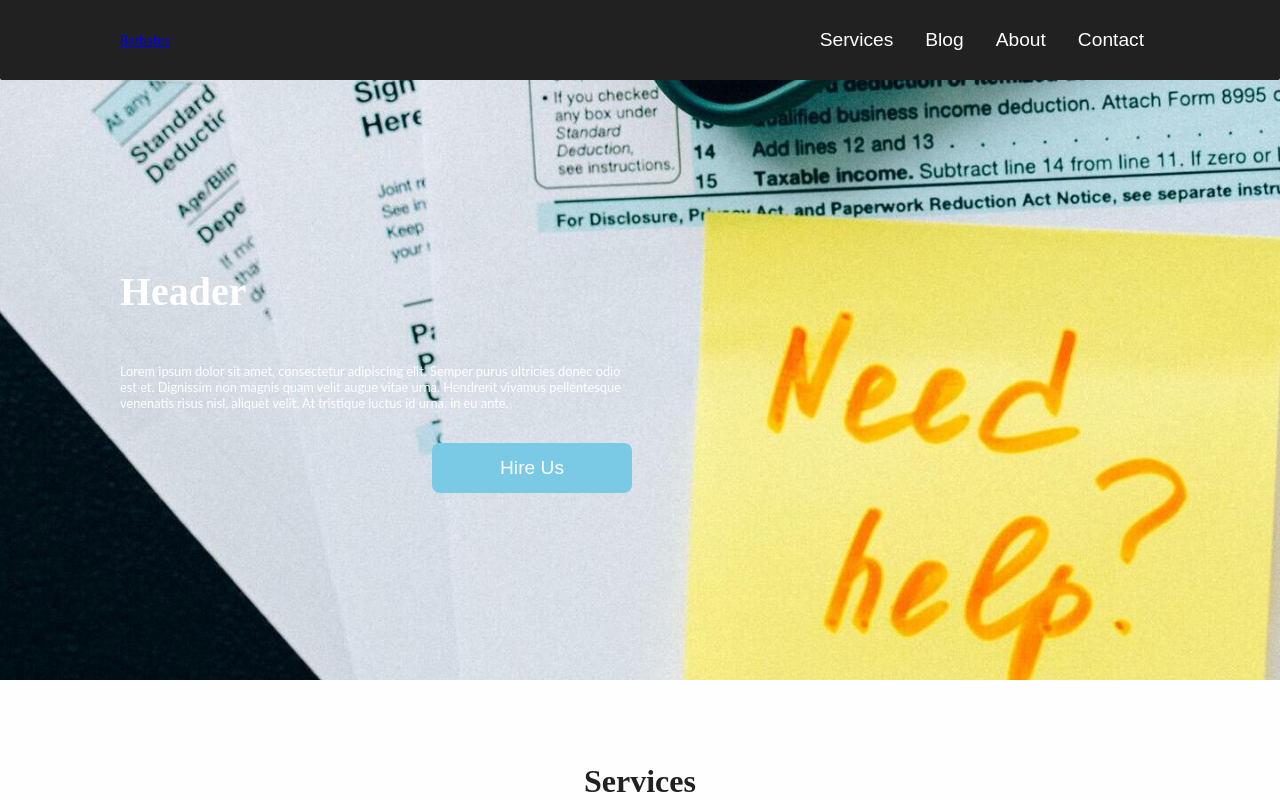
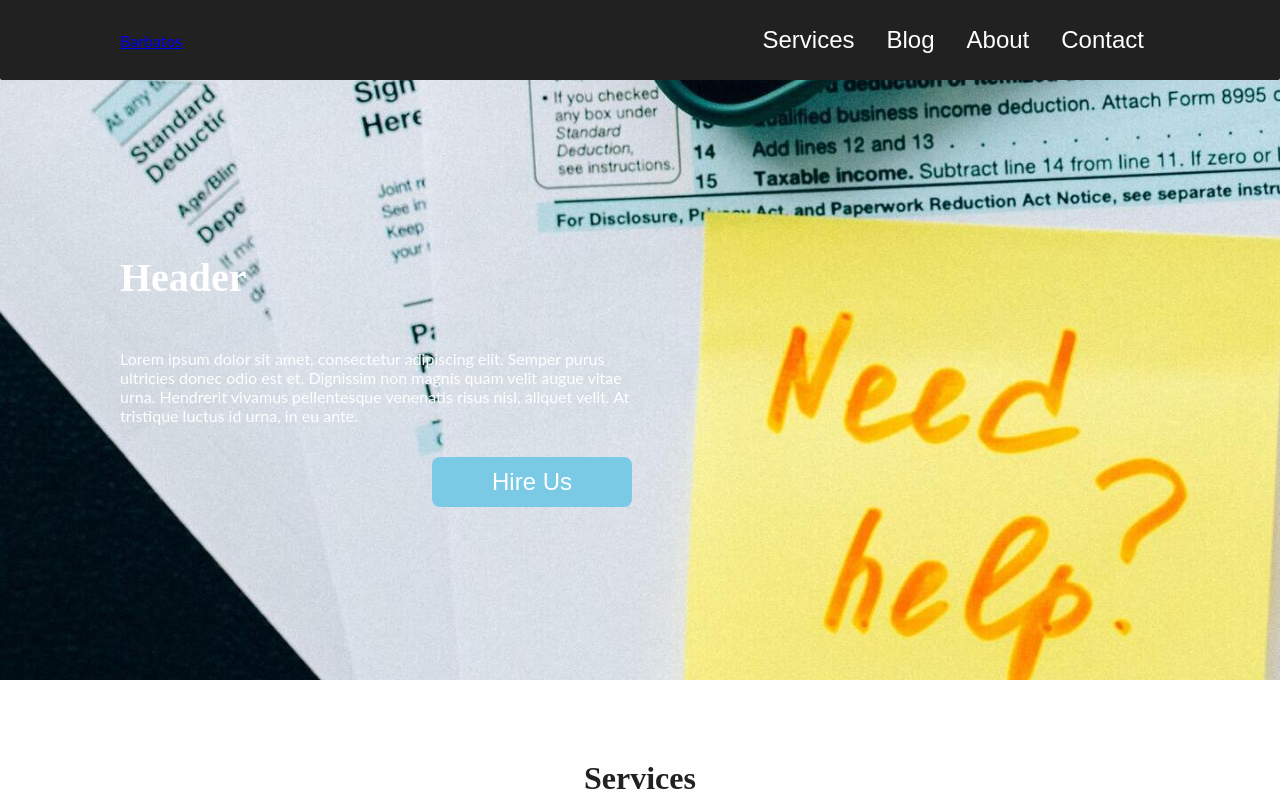
Before and after one commit to dchobarkar/Gopalkar-Company, a React (Create React App) app: page / in a window 1280 px wide. Shown: the top 800 px of the page. Built offline with nearby package versions, Linux system fonts and the light colour scheme.

Commit message:
Font size optimized

```diff
--- a/src/index.css
+++ b/src/index.css
@@ -10,21 +10,21 @@
   /* Font size */
   /* Mobile view */
   --mobView-1: 2.5rem; /* 40 */
-  --mobView-2: 1.8rem; /* 32 */
-  --mobView-3: 1.2rem; /* 24 */
-  --mobView-4: 0.8rem; /* 16 */
+  --mobView-2: 2rem; /* 32 */
+  --mobView-3: 1.5rem; /* 24 */
+  --mobView-4: 1rem; /* 16 */
 
   /* Tablet view */
   --tabView-1: 2.5rem; /* 40 */
   --tabView-2: 2rem; /* 32 */
-  --tabView-3: 1.2rem; /* 24 */
-  --tabView-4: 0.8rem; /* 16 */
+  --tabView-3: 1.5rem; /* 24 */
+  --tabView-4: 1rem; /* 16 */
 
   /* Desktop view*/
   --desView-1: 2.5rem; /* 40 */
   --desView-2: 2rem; /* 32 */
-  --desView-3: 1.2rem; /* 24 */
-  --desView-4: 0.8rem; /* 16 */
+  --desView-3: 1.5rem; /* 24 */
+  --desView-4: 1rem; /* 16 */
 }
 
 * {
```
